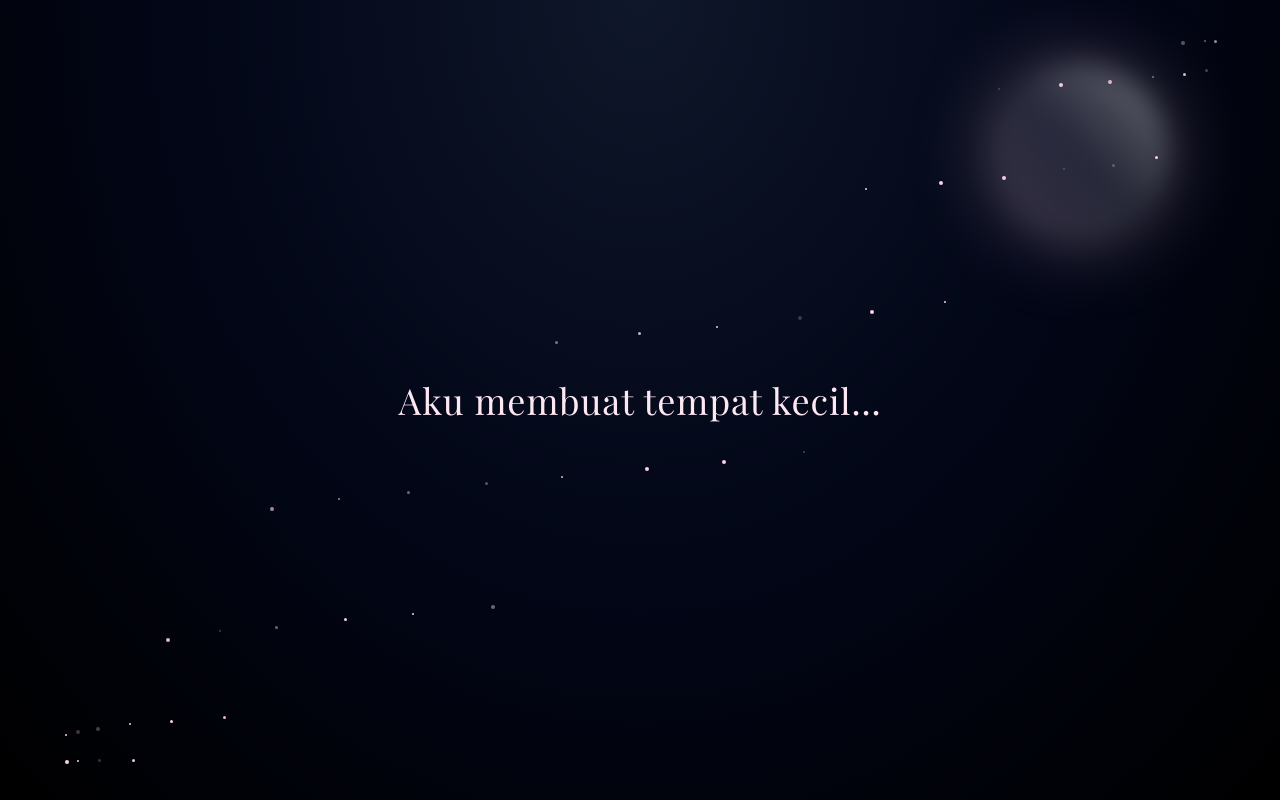
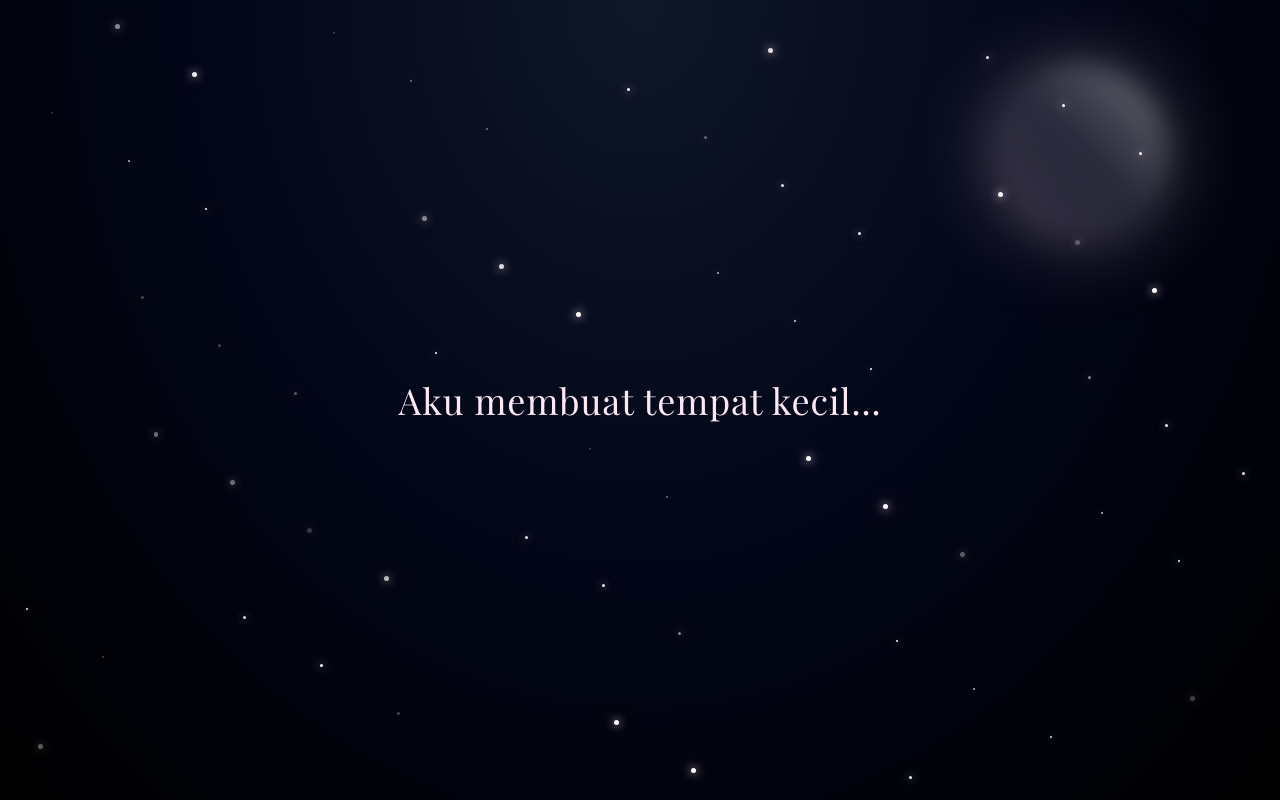
Before and after one commit to FazleDzakyA/hapibidi-azaaa, a Next.js app: page / in a window 1280 px wide. Both pictures are taken after a click on the button "Start Experience". Shown: the top 800 px of the page. Built offline with nearby package versions, Linux system fonts and the light colour scheme; a web font is replaced by a local one.

Commit message:
Enhance glowing star lights aura and full screen spread

```diff
--- a/sections/CinematicOpening.tsx
+++ b/sections/CinematicOpening.tsx
@@ -37,15 +37,15 @@ export default function CinematicOpening({
   const [devPassword, setDevPassword] = useState("");
   const [devError, setDevError] = useState("");
 
-  // Memoize background star particles so coordinates stay 100% fixed and smooth (no flickering/kedut-kedut)
+  // Memoize background glowing star lights across 2% - 98% bounds with soft glowing aura
   const particles: Particle[] = useMemo(() => {
-    return Array.from({ length: 45 }).map((_, i) => ({
+    return Array.from({ length: 60 }).map((_, i) => ({
       id: i,
-      top: Math.sin(i * 17.5 + 3) * 45 + 50,
-      left: Math.cos(i * 11.2 + 5) * 45 + 50,
-      size: (i % 3) + 2,
-      delay: (i % 5) * 0.8,
-      duration: (i % 4) + 2.5,
+      left: ((i * 37 + 13) % 96) + 2,
+      top: ((i * 53 + 7) % 96) + 2,
+      size: i % 3 === 0 ? 4.5 : i % 2 === 0 ? 3 : 2,
+      delay: (i % 7) * 0.5,
+      duration: (i % 4) * 0.8 + 2,
     }));
   }, []);
 
@@ -121,12 +121,12 @@ export default function CinematicOpening({
       {/* Glowing Moon */}
       <div className="absolute top-8 right-8 md:top-16 md:right-28 w-28 h-28 md:w-44 md:h-44 rounded-full bg-gradient-to-tr from-pink-200/40 via-purple-100/30 to-white/80 blur-md shadow-[0_0_80px_rgba(251,207,232,0.6)] pointer-events-none animate-pulse-glow" />
 
-      {/* Fixed Stable Background Star Particles */}
-      <div className="absolute inset-0 pointer-events-none">
+      {/* Fixed Shining Glowing Star Lights */}
+      <div className="absolute inset-0 pointer-events-none overflow-hidden">
         {particles.map((p) => (
           <div
             key={p.id}
-            className="absolute rounded-full bg-pink-200 animate-twinkle transform-gpu"
+            className="absolute rounded-full bg-white animate-twinkle transform-gpu shadow-[0_0_8px_rgba(255,214,231,0.9),0_0_16px_rgba(251,207,232,0.7)]"
             style={{
               top: `${p.top}%`,
               left: `${p.left}%`,
```
